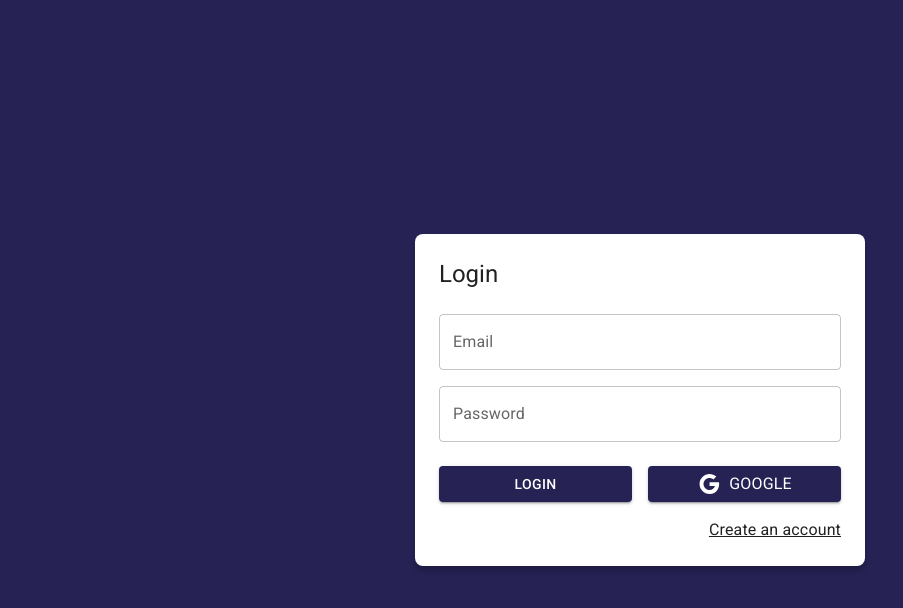
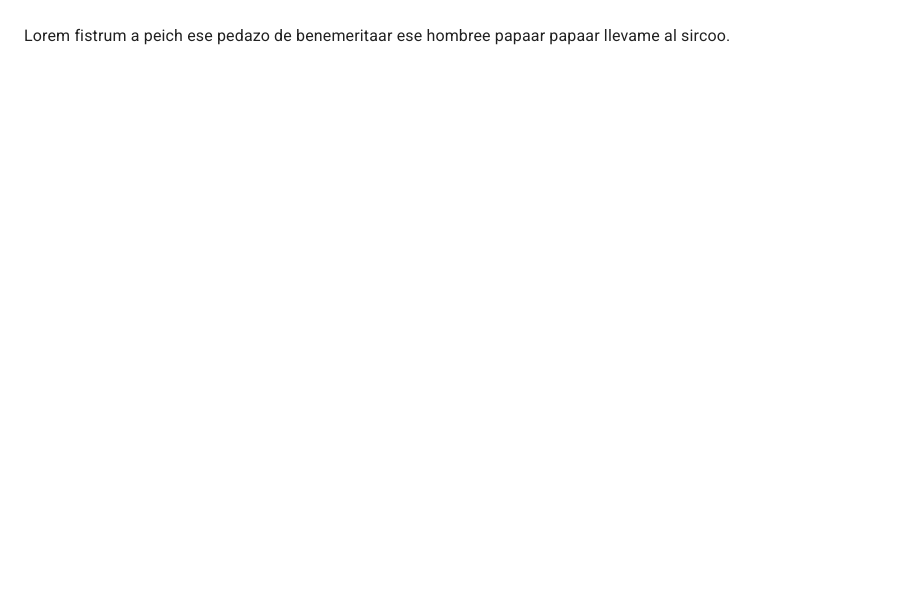
Before and after one commit to christinalorenzomontes/journal-app-react, a React (Vite) app: page / in a window 1280 px wide. Shown: the top 608 px of the page, without its empty margins (0-903 px from the left). Built offline with nearby package versions, Linux system fonts and the light colour scheme.

Commit message:
add JournalLayout and JournalPage

```diff
--- /dev/null
+++ b/src/journal/layout/JournalLayout.jsx
@@ -0,0 +1,14 @@
+import { Box } from "@mui/material"
+
+export const JournalLayout = ({ children }) => {
+  return (
+    <Box sx={{ display: 'flex' }}>
+      <Box
+        component='main'
+        sx={{ flexGrow: 1, p: 3 }}
+      >
+        { children }
+      </Box>
+    </Box>
+  )
+}
--- a/src/journal/pages/JournalPage.jsx
+++ b/src/journal/pages/JournalPage.jsx
@@ -1,7 +1,12 @@
 import { Typography } from "@mui/material";
+import { JournalLayout } from "../layout/JournalLayout";
+
+const drawerWidth = 240;
 
 export const JournalPage = () => {
   return (
-    <Typography>JournalPage</Typography>
+    <JournalLayout>
+      <Typography>Lorem fistrum a peich ese pedazo de benemeritaar ese hombree papaar papaar llevame al sircoo.</Typography>
+    </JournalLayout>
   )
 }
--- a/src/journal/routes/JournalRoutes.jsx
+++ b/src/journal/routes/JournalRoutes.jsx
@@ -5,7 +5,7 @@ import { LoginPage } from '../../auth/pages'
 export const JournalRoutes = () => {
   return (
     <Routes>
-      <Route path="/" element={ <LoginPage /> } />
+      <Route path="/" element={ <JournalPage /> } />
 
       <Route path="/*" element={ <Navigate to="/" /> } />
     </Routes>
```
